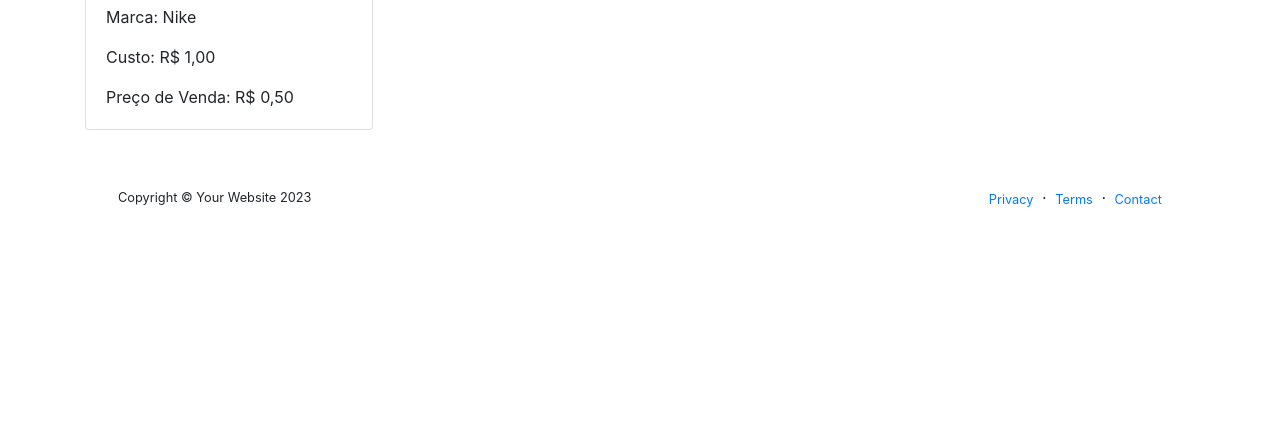
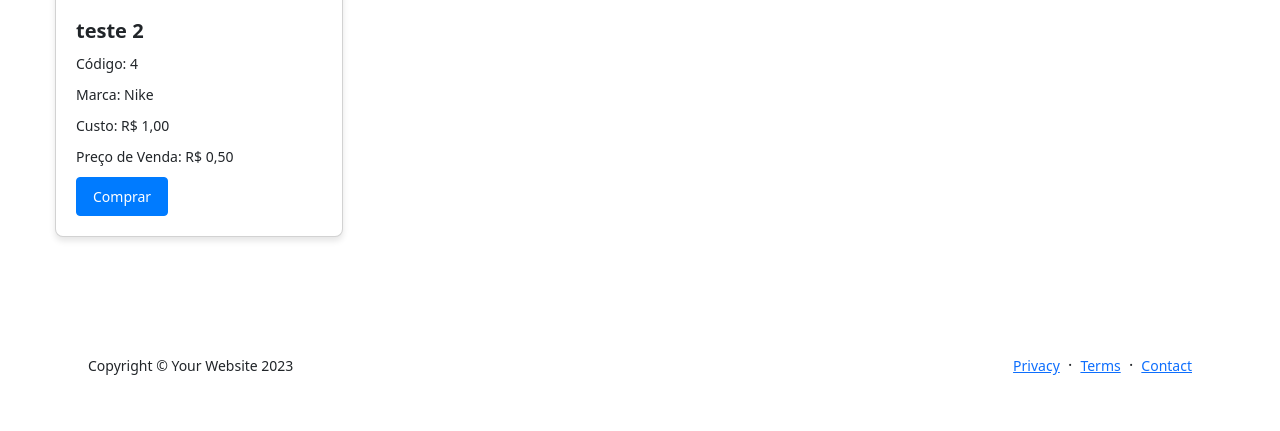
Before and after one commit to flv7x/site_bunter, a Django app: page /mostruario/ in a window 1280 px wide. Shown: the part 922-1353 px from the top of the page. Before the commit the page ends 1129 px from the top, so only its background shows below. Run offline with Django 5.2, Linux system fonts and the light colour scheme; data comes from the database, SQL or seed files in the repository; both versions use the stored data as it was after the commit; some libraries are stand-ins or nearby versions.

Commit message:
termino de criação de template do mostruario com produtos a venda

```diff
--- a/back_bunter/settings.py
+++ b/back_bunter/settings.py
@@ -29,6 +29,8 @@ DEBUG = True
 
 ALLOWED_HOSTS = []
 
+MEDIA_ROOT = os.path.join(BASE_DIR, 'media')
+MEDIA_URL = '/media/'
 
 # Application definition
 
--- a/back_bunter/urls.py
+++ b/back_bunter/urls.py
@@ -1,6 +1,8 @@
 from django.contrib import admin
 from django.urls import path
 from bunter_app import views
+from django.conf import settings
+from django.conf.urls.static import static
 
 urlpatterns = [
     path('admin/', admin.site.urls),
@@ -11,4 +13,4 @@ urlpatterns = [
     path('compra/', views.compra, name='compra'),
     path('mostruario/', views.mostruario, name='mostruario'),
     path('cadastro_cliente/', views.CadastroCliente, name='cadastro_clientes'),
-]
+] + static(settings.MEDIA_URL, document_root=settings.MEDIA_ROOT)
--- a/bunter_app/models.py
+++ b/bunter_app/models.py
@@ -30,7 +30,7 @@ class Produto(models.Model):
     marca = models.ForeignKey(Marca, on_delete=models.CASCADE)
     custo = models.DecimalField(max_digits=8, decimal_places=2)
     preco_venda = models.DecimalField(max_digits=8, decimal_places=2)
-    imagem = models.ImageField(blank=False, null=False)
+    imagem = models.ImageField(upload_to='imagens/', blank=False, null=False)
 
     def __str__(self):
         return self.descricao
--- /dev/null
+++ b/bunter_app/static/produto/stylecss/mostruario.css
@@ -0,0 +1,79 @@
+/* Estilo para o container principal */
+.container {
+  max-width: 1200px;
+  margin: 0 auto;
+  padding: 30px 15px;
+}
+
+/* Estilo para o título do mostruário */
+h1 {
+  font-size: 2rem;
+  text-align: center;
+  margin-bottom: 30px;
+}
+
+/* Estilo para cada card de produto */
+.card {
+  background-color: #fff;
+  border-radius: 8px;
+  box-shadow: 0 4px 6px rgba(0, 0, 0, 0.1);
+  transition: transform 0.3s ease;
+}
+
+.card:hover {
+  transform: translateY(-5px);
+}
+
+/* Estilo para a imagem do produto */
+.card-img-top {
+  border-top-left-radius: 8px;
+  border-top-right-radius: 8px;
+  height: 200px;
+  object-fit: cover;
+}
+
+/* Estilo para o conteúdo do card */
+.card-body {
+  padding: 20px;
+}
+
+/* Estilo para o título do produto */
+.card-title {
+  font-size: 1.25rem;
+  font-weight: bold;
+  margin-bottom: 10px;
+}
+
+/* Estilo para o texto do card */
+.card-text {
+  font-size: 0.875rem;
+  margin-bottom: 10px;
+}
+
+/* Estilo para o botão de compra */
+.btn-primary {
+  background-color: #007bff;
+  border-color: #007bff;
+  color: #fff;
+  font-size: 0.875rem;
+  border-radius: 4px;
+  padding: 8px 16px;
+  transition: background-color 0.3s ease;
+}
+
+.btn-primary:hover {
+  background-color: #0056b3;
+}
+
+/* Estilo para o layout responsivo */
+@media (max-width: 768px) {
+  .card {
+      flex-basis: 45%;
+  }
+}
+
+@media (max-width: 576px) {
+  .card {
+      flex-basis: 100%;
+  }
+}
--- a/bunter_app/templates/contato/contatos.html
+++ b/bunter_app/templates/contato/contatos.html
@@ -73,6 +73,7 @@
                                     <label for="id_mensagem">Mensagem:</label>
                                     <textarea class="form-control" id="id_mensagem" name="mensagem" rows="5"></textarea>
                                 </div>
+                                <br>
                                 <button type="submit" class="btn btn-primary">Enviar</button>
                             </form>
                         </div>
--- a/bunter_app/templates/produtos/mostruario.html
+++ b/bunter_app/templates/produtos/mostruario.html
@@ -1,31 +1,44 @@
 {% load static %}
-<!-- lista_de_produtos.html -->
 
 <!DOCTYPE html>
 <html lang="pt-br">
 <head>
-    <meta charset="UTF-8" />
-    <meta name="viewport" content="width=device-width, initial-scale=1.0" />
-    <link
-      rel="stylesheet"
-      href="https://stackpath.bootstrapcdn.com/bootstrap/4.5.2/css/bootstrap.min.css"
-    />
-    <title>Lista de Produtos</title>
+    <meta charset="utf-8" />
+    <meta name="viewport" content="width=device-width, initial-scale=1, shrink-to-fit=no" />
+    <meta name="description" content />
+    <meta name="author" content />
+    <title>Bunter</title>
+    <link rel="shortcut icon" href="{% static 'homes/img/bunter_logo.png' %}" type="image/x-icon">
+    <!-- Favicon-->
+    <link rel="icon" type="image/x-icon" href="assets/favicon.ico" />
+    <!-- Custom Google font-->
+    <link rel="preconnect" href="https://fonts.googleapis.com" />
+    <link rel="preconnect" href="https://fonts.gstatic.com" crossorigin />
+    <link href="https://fonts.googleapis.com/css2?family=Plus+Jakarta+Sans:wght@100;200;300;400;500;600;700;800;900&amp;display=swap" rel="stylesheet" />
+    <!-- Bootstrap icons-->
+    <link href="https://cdn.jsdelivr.net/npm/bootstrap-icons@1.8.1/font/bootstrap-icons.css" rel="stylesheet" />
+    <!-- Core theme CSS (includes Bootstrap)-->
+    <!-- boostrap_css -->
+    <link href="https://cdn.jsdelivr.net/npm/bootstrap@5.3.3/dist/css/bootstrap.min.css"
+        rel="stylesheet" integrity="sha384-QWTKZyjpPEjISv5WaRU9OFeRpok6YctnYmDr5pNlyT2bRjXh0JMhjY6hW+ALEwIH" crossorigin="anonymous">
+    <!-- <link rel="stylesheet" href="{% static 'contato/stylecss/cont_estilo.css' %}"> -->
+    <!-- Css do projeto -->
+    <link rel="stylesheet" href="{% static 'produto/stylecss/mostruario.css' %}">
 </head>
   <body class="d-flex flex-column">
     <main class="flex-shrink-0">
+      <main class="flex-shrink-0">
+        <!-- Navigation-->
         <nav class="navbar navbar-expand-lg navbar-light bg-white">
             <div class="container px-5">
                 <a class="navbar-brand" href="{% url 'home' %}"><img src="{% static 'homes/img/bunter_logo.png' %}" width="65em" height="65em" class="d-inline-block align-top" alt="logo bunter_logo"></a>
-                <button class="navbar-toggler" type="button" data-bs-toggle="collapse" data-bs-target="#navbarSupportedContent"
-                aria-controls="navbarSupportedContent" aria-expanded="false"
-                aria-label="Toggle navigation"><span class="navbar-toggler-icon"></span></button>
+                <button class="navbar-toggler" type="button" data-bs-toggle="collapse" data-bs-target="#navbarSupportedContent" aria-controls="navbarSupportedContent" aria-expanded="false" aria-label="Toggle navigation"><span class="navbar-toggler-icon"></span></button>
                 <div class="collapse navbar-collapse" id="navbarSupportedContent">
                     <ul class="navbar-nav ms-auto mb-2 mb-lg-0 small fw-bolder">
                         <li class="nav-item"><a class="nav-link" href="{% url 'home' %}">Inicio</a></li>
                         <li class="nav-item"><a class="nav-link" href="{% url 'sobre_mim' %}">Sobre a loja</a></li>
                         <li class="nav-item"><a class="nav-link" href="{% url 'produto' %}">Produtos</a></li>
-                        <li class="nav-item"><a class="nav-link" href="{% url 'contato' %}">Contato</a></li>
+                        <li class="nav-item"><a class="nav-link" href="{% url 'contato' %}">contato</a></li>
                     </ul>
                 </div>
             </div>
@@ -38,15 +51,14 @@
                 {% for produto in produtos %}
                 <div class="col-md-4">
                     <div class="card" style="width: 18rem; margin-bottom: 2em;">
-              <img src="{{ produto.imagem }}" class="card-img-top" alt="{{ produto.descricao }}"/>
+                        <img src="{{ produto.imagem.url }}" class="card-img-top" alt="{{ produto.descricao }}">
                         <div class="card-body">
                             <h5 class="card-title">{{ produto.descricao }}</h5>
                             <p class="card-text">Código: {{ produto.codigo }}</p>
                             <p class="card-text">Marca: {{ produto.marca }}</p>
                             <p class="card-text">Custo: R$ {{ produto.custo }}</p>
-                <p class="card-text">
-                  Preço de Venda: R$ {{ produto.preco_venda }}
-                </p>
+                            <p class="card-text">Preço de Venda: R$ {{ produto.preco_venda }}</p>
+                            <a href="{% url 'cadastro_clientes' %}" class="btn btn-primary">Comprar</a>
                         </div>
                     </div>
                 </div>
--- a/bunter_app/templates/produtos/produtos.html
+++ b/bunter_app/templates/produtos/produtos.html
@@ -47,7 +47,7 @@
             <div class="container px-4 px-lg-5">
                 <!-- Featured Project Row-->
                 <div class="row gx-0 mb-4 mb-lg-5 align-items-center">
-                    <div class="col-xl-8 col-lg-7"><a href="{% url 'cadastro_clientes' %}"><img class="img-fluid mb-3 mb-lg-0" src="{% static 'produto/img/img_sapato1.jpg' %}" alt="Imagem sapato_all star" /></a></div>
+                    <div class="col-xl-8 col-lg-7"><a href="{% url 'mostruario' %}"><img class="img-fluid mb-3 mb-lg-0" src="{% static 'produto/img/img_sapato1.jpg' %}" alt="Imagem sapato_all star" /></a></div>
                     <div class="col-xl-4 col-lg-5">
                         <div class="featured-text text-center text-lg-left">
                             <h4>Entre na moda dos calçados</h4>
```
Also changed, not shown: bunter_app/static/produto/stylecss/modal.css (deleted, +0 -36 lines), bunter_app/templates/produtos/modal.html (deleted, +0 -76 lines), bunter_app/migrations/0006_alter_produto_imagem.py (added), db.sqlite3, media/imagens/img_sapato2.jpg (added), media/img_sapato2.jpg (added), 3 other files. Lines whose indentation alone changed are shown as unchanged.
